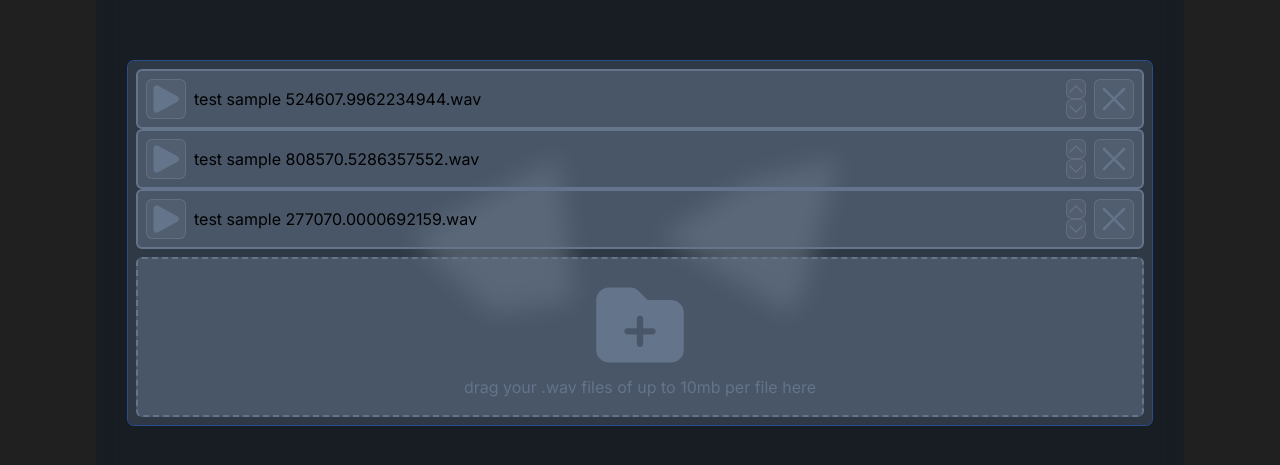
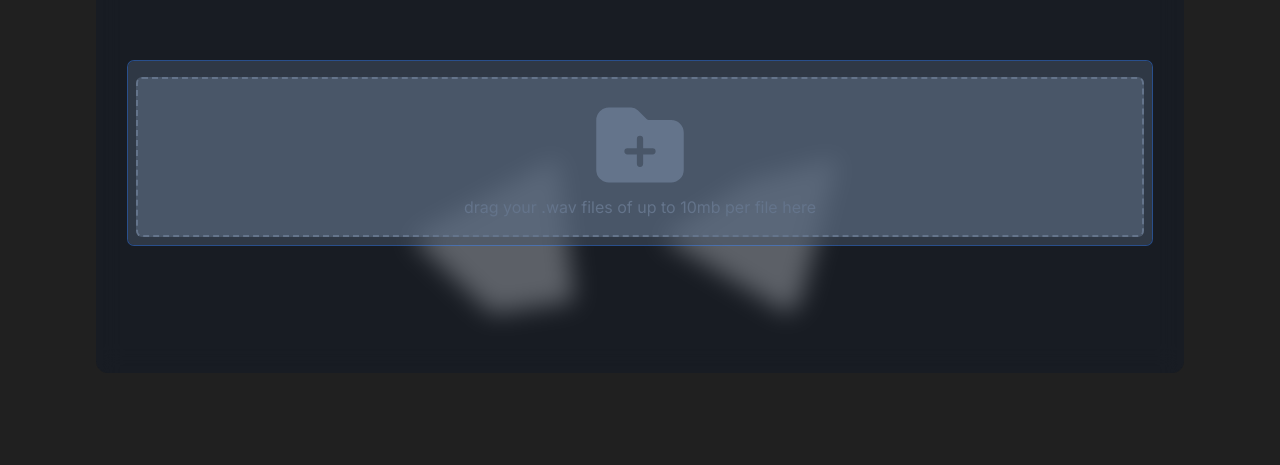
Before and after one commit to kajloevesijn/deluge-kit-generator, a Next.js app: page /kit in a window 1280 px wide. Shown: the part 163-628 px from the top of the page. Built offline with nearby package versions, Linux system fonts and the light colour scheme.

Commit message:
half implemented draggable list for the kit page.

```diff
--- a/package.json
+++ b/package.json
@@ -9,10 +9,12 @@
     "lint": "next lint"
   },
   "dependencies": {
+    "@hello-pangea/dnd": "^16.2.0",
     "@heroicons/react": "^2.0.17",
     "@react-three/fiber": "^8.13.0",
     "@types/node": "18.16.2",
     "@types/react": "18.2.0",
+    "@types/react-beautiful-dnd": "^13.1.4",
     "@types/react-dom": "18.2.1",
     "@types/three": "^0.150.2",
     "eslint": "8.39.0",
--- a/src/app/components/IconButton.tsx
+++ b/src/app/components/IconButton.tsx
@@ -3,7 +3,7 @@ import React from 'react'
 
 export const IconButton = ({...props}) => {
     function clickHandler() {
-        props.buttonHandler(props.buttonAction);
+        props.buttonHandler(props.buttonAction, props.index);
     }
 
   return <>
--- /dev/null
+++ b/src/app/components/contexts/SampleContext.tsx
@@ -0,0 +1,37 @@
+"use client"
+import React, { createContext, useContext, useState, ReactNode } from 'react';
+
+interface SampleContextData {
+  sampleList: SampleData[];
+  addSamples: (samples: SampleData[]) => void;
+}
+
+// Define the context
+export const SampleContext = createContext<SampleContextData | undefined>(undefined);
+
+// Define a provider that shares state
+export const SampleProvider: React.FC<{ children: ReactNode }> = ({ children }) => {
+  const [sampleList, setSampleList] = useState<SampleData[]>([]);
+
+  const addSamples = (samples: SampleData[]) => {
+    setSampleList(prevSamples => [...prevSamples, ...samples]);
+  };
+
+  // Provide state and methods to children
+  return (
+    <SampleContext.Provider value={{ sampleList, addSamples }}>
+      {children}
+    </SampleContext.Provider>
+  );
+};
+
+// Define a custom hook to easily use this context
+export const useSampleContext = (): SampleContextData => {
+  const context = useContext(SampleContext);
+
+  if (!context) {
+    throw new Error('useSampleContext must be used within a SampleProvider');
+  }
+
+  return context;
+};
--- /dev/null
+++ b/src/app/components/singletons/SampleManager.tsx
@@ -0,0 +1,29 @@
+export class SampleManager {
+    private static instance: SampleManager;
+    public sampleList: SampleData[];
+
+    private constructor() {
+        this.sampleList = [];
+      // Private constructor to prevent direct instantiation
+    }
+
+    public static getInstance(): SampleManager {
+        if (!SampleManager.instance) {
+            SampleManager.instance = new SampleManager();
+        }
+        return SampleManager.instance;
+    }
+    // Add your singleton methods and properties here
+    public greet(): void {
+      console.log('Hello, world!');
+    }
+
+    public addSamples(samples:SampleData[]):void{
+        console.log(SampleManager.instance); // returns "SampleManager {sampleList: Array(0)}"
+        samples.forEach((sample) =>{
+            SampleManager.instance.sampleList = [...SampleManager.instance.sampleList, sample];
+        })
+
+        console.log(SampleManager.instance.sampleList);
+    }
+  }
--- a/src/app/kit/KitBuilder.tsx
+++ b/src/app/kit/KitBuilder.tsx
@@ -1,31 +1,16 @@
 'use client'
-import React,{useEffect, useState} from 'react';
+import React,{useEffect,useState, useRef} from 'react';
 import { SamplePanel } from './SamplePanel';
 import { FileDropArea } from '../components/FileDropArea';
 import {FolderPlusIcon} from '@heroicons/react/24/solid';
+import { useSampleContext } from '../components/contexts/SampleContext';
+import { DragDropContext, Droppable, Draggable, DropResult,  } from '@hello-pangea/dnd';
 
 export const KitBuilder = () => {
-    const [sampleList, setSampleList] = useState<SampleData[]>([]);
+    const { sampleList, addSamples } = useSampleContext();
 
-    const sampleTestCount = 3;
-
-    useEffect(()=>{
-
-      let newData: SampleData[] = [];
-
-      for (let index = 0; index < sampleTestCount; index++) {
-        let sampleElement: SampleData = {
-          name: (Math.random() * 1000000).toString() + '.wav'
-        };
-
-        newData.push(sampleElement);
-      }
-
-      setSampleList([...sampleList,  ...newData]);
-    },[])
-
-    function buttonHandler(action: string, data:SampleData){
-      console.log(action);
+    function buttonHandler(action: string, index:number){
+      console.log(action, index);
       switch (action) {
         case 'up':
 
@@ -48,21 +33,32 @@ export const KitBuilder = () => {
       }
     }
 
-    function addSamples(samples:SampleData[]){
-      setSampleList([...sampleList, ...samples]);
-    }
+  function dragEnded(result:DropResult){
+    console.log(result);
+  }
 
   return (
     <div className="w-full backdrop-blur-md relative isolate overflow-hidden bg-gray-900/50 py-24 sm:py-32 rounded-xl">
       <div className=" mx-auto max-w-7xl px-6 lg:px-8">
         <div className='ring-1 p-2 rounded-md bg-slate-600/50'>
-        <div className="mx-auto grid grid-cols-1">
-            {sampleList.map((listPos, index) =>{
-                return <div key={index}>
-                    <SamplePanel  buttonHandler={buttonHandler} sampleName={`test sample ${listPos.name}`}/>
-                  </div>
-            })}
-        </div>
+        <DragDropContext onDragEnd={dragEnded}>
+
+          <Droppable droppableId={'sampleList'}>
+            {(provided) =>(
+              <div className="mx-auto grid grid-cols-1" {...provided.droppableProps} ref={provided.innerRef}>
+                {sampleList.map((listPos, index) =>(
+                  <Draggable draggableId={index.toString()} key={index} index={index}>
+                    {(provided =>(
+                      <div key={index} {...provided.dragHandleProps} {...provided.draggableProps} ref={provided.innerRef}>
+                        <SamplePanel  buttonHandler={buttonHandler} index={index} sampleName={`test sample ${listPos.name}`}/>
+                      </div>
+                    ))}
+                  </Draggable>
+                ))}
+              </div>
+            )}
+          </Droppable>
+        </DragDropContext>
         <FileDropArea onDropAccepted={addSamples} Icon={FolderPlusIcon} descriptionText="drag your .wav files of up to 10mb per file here" />
         </div>
       </div>
--- a/src/app/kit/SamplePanel.tsx
+++ b/src/app/kit/SamplePanel.tsx
@@ -7,16 +7,16 @@ export const SamplePanel = ({...props}) => {
   return (
     <div className='rounded-md bg-slate-500/50 flex items-center p-2 gap-2 border-slate-500 border-2'>
 
-        <IconButton buttonHandler={props.buttonHandler} buttonAction="play" buttonSize={40} Icon={PlayIcon}/>
+        <IconButton buttonHandler={props.buttonHandler} buttonAction="play" index={props.index} buttonSize={40} Icon={PlayIcon}/>
 
         <p className='grow truncate'>{props.sampleName}</p>
 
         <div className='grid float-right'>
-        <IconButton buttonHandler={props.buttonHandler} buttonAction="up" buttonSize={20} Icon={ChevronUpIcon}/>
-        <IconButton buttonHandler={props.buttonHandler} buttonAction="down" buttonSize={20} Icon={ChevronDownIcon}/>
+        <IconButton buttonHandler={props.buttonHandler} buttonAction="up" index={props.index} buttonSize={20} Icon={ChevronUpIcon}/>
+        <IconButton buttonHandler={props.buttonHandler} buttonAction="down" index={props.index} buttonSize={20} Icon={ChevronDownIcon}/>
         </div>
 
-        <IconButton buttonHandler={props.buttonHandler} buttonAction="delete" buttonSize={40} Icon={XMarkIcon}/>
+        <IconButton buttonHandler={props.buttonHandler} buttonAction="delete" index={props.index} buttonSize={40} Icon={XMarkIcon}/>
     </div>
   )
 }
--- a/src/app/kit/page.tsx
+++ b/src/app/kit/page.tsx
@@ -1,12 +1,15 @@
 import { Inter } from 'next/font/google'
 import { KitBuilder } from './KitBuilder'
+import { SampleProvider } from '../components/contexts/SampleContext'
 
 const inter = Inter({ subsets: ['latin'] })
 
 export default function Home() {
   return (
+    <SampleProvider>
     <main className="flex min-h-screen flex-col items-center justify-between p-24">
       <KitBuilder/>
     </main>
+    </SampleProvider>
   )
 }
```
Also changed, not shown: 1 other file (tests, documents, lock files or other folders).
